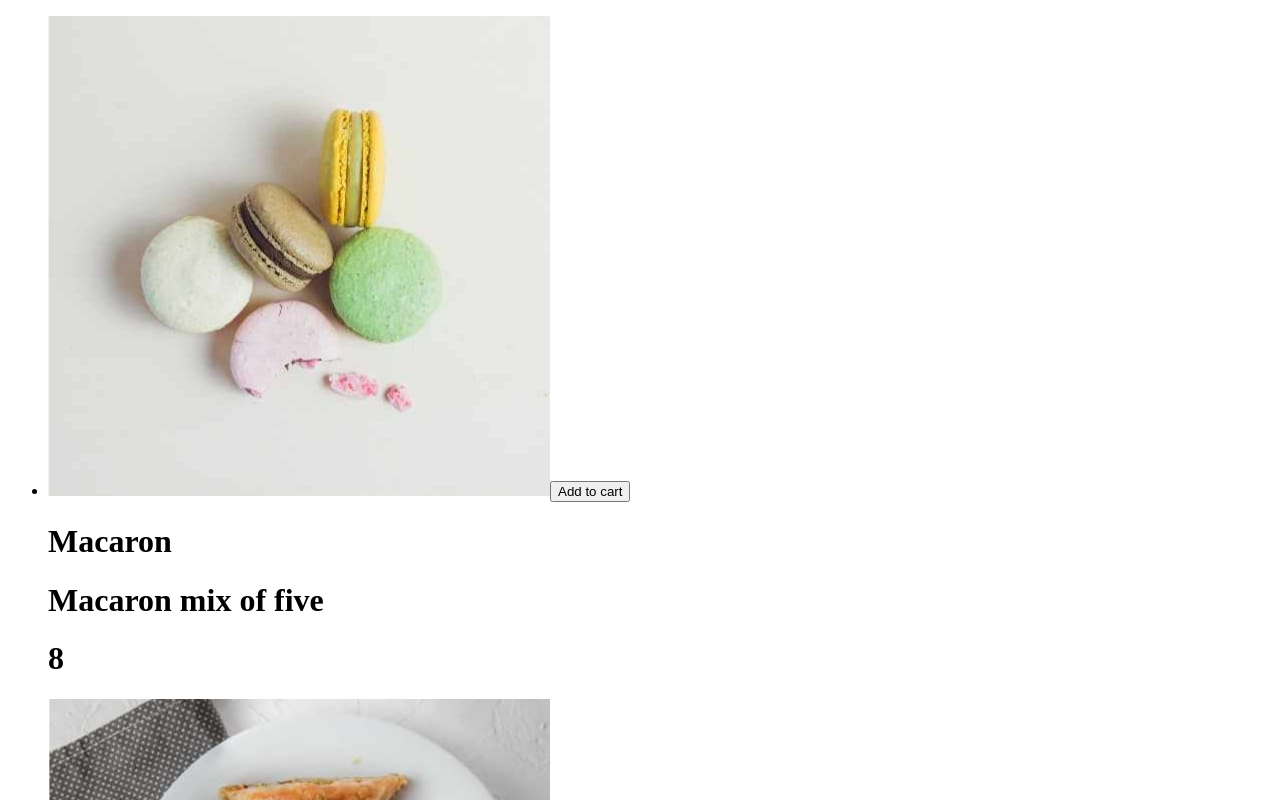
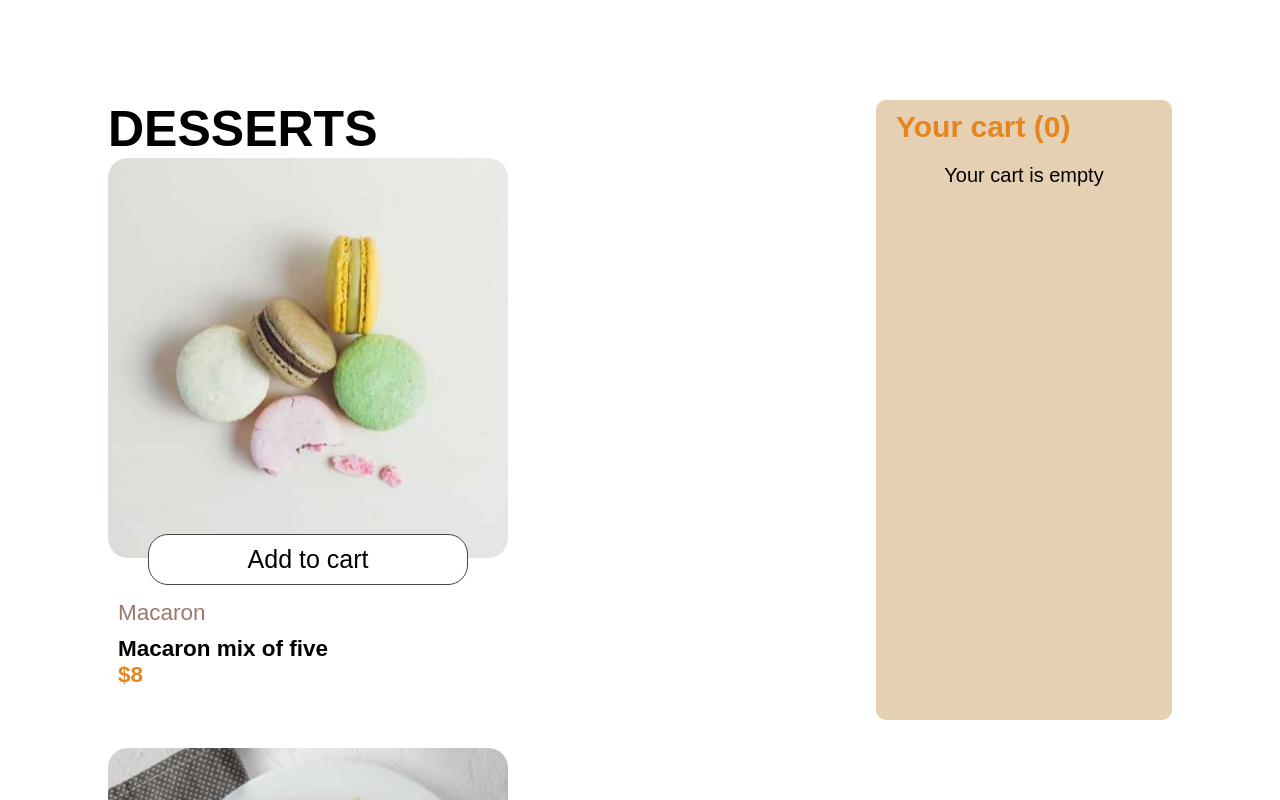
Before and after one commit to jovanlekic12/product-list-react, a React (Vite) app: page / in a window 1280 px wide. Shown: the top 800 px of the page. Built offline with nearby package versions, Linux system fonts and the light colour scheme.

Commit message:
refactor code

```diff
--- a/src/App.css
+++ b/src/App.css
@@ -0,0 +1,104 @@
+html {
+  font-size: 62.5%;
+}
+
+* {
+  margin: 0;
+  padding: 0;
+  font-family: sans-serif;
+}
+
+section {
+  width: fit-content;
+  max-width: 60%;
+}
+
+main {
+  margin-top: 10rem;
+  display: flex;
+  justify-content: center;
+}
+
+aside {
+  width: 20%;
+}
+
+.app__title {
+  font-size: 5rem;
+  width: fit-content;
+}
+
+.item__list {
+  list-style: none;
+  display: flex;
+  flex-wrap: wrap;
+  width: fit-content;
+  gap: 5rem;
+}
+
+.item__img {
+  width: 40rem;
+  height: 40rem;
+  object-fit: cover;
+  border-radius: 2rem;
+}
+
+.image__container {
+  position: relative;
+}
+
+.add__btn {
+  position: absolute;
+  width: 80%;
+  right: 50%;
+  bottom: -2.5rem;
+  transform: translate(50%, 0);
+  padding: 1rem 0;
+  font-size: 2.5rem;
+  border-radius: 2rem;
+  background-color: #fff;
+  border: solid 1px #444;
+  transition: all 0.5s;
+}
+
+.add__btn:hover {
+  cursor: pointer;
+  border-color: rgb(229, 133, 30);
+  color: rgb(229, 133, 30);
+  transition: all 0.5s;
+}
+
+.info__container {
+  margin-top: 3rem;
+  padding: 1rem;
+  font-size: 1.5rem;
+}
+
+.category {
+  color: rgb(158 119 107);
+  font-weight: 100;
+  margin-bottom: 1rem;
+}
+
+.price {
+  color: rgb(229, 133, 30);
+}
+
+.cart {
+  background-color: #e5d0b3;
+  min-height: 60rem;
+  padding: 1rem 2rem;
+  border-radius: 1rem;
+  height: fit-content;
+}
+
+.cart__counter {
+  font-size: 3rem;
+  color: rgb(229, 133, 30);
+  margin-bottom: 2rem;
+}
+
+.cart__p {
+  font-size: 2rem;
+  text-align: center;
+}
--- a/src/App.jsx
+++ b/src/App.jsx
@@ -5,15 +5,37 @@ import "./App.css";
 
 function App() {
   const [items, setItems] = useState(data);
+  const [cartItems, setCartItems] = useState([]);
+
+  function addItemHandler(id) {
+    const newItem = items.find((item) => item.id === id);
+    setCartItems((prev) => prev.push(newItem));
+    console.log(newItem);
+  }
 
   return (
-    <>
-      <ul>
-        {items.map((item) => {
-          return items && <Item {...item} key={item.id} />;
-        })}
-      </ul>
-    </>
+    <main>
+      <section>
+        <h1 className="app__title">DESSERTS</h1>
+        <ul className="item__list">
+          {items.map((item) => {
+            return (
+              items && (
+                <Item {...item} key={item.id} addItemHandler={addItemHandler} />
+              )
+            );
+          })}
+        </ul>
+      </section>
+      <aside className="cart">
+        <h1 className="cart__counter">Your cart ({cartItems.length})</h1>
+        {cartItems.length === 0 ? (
+          <p className="cart__p">Your cart is empty</p>
+        ) : (
+          <ul className="cart__list"></ul>
+        )}
+      </aside>
+    </main>
   );
 }
 
--- a/src/item.jsx
+++ b/src/item.jsx
@@ -1,16 +1,18 @@
 function Item(props) {
-  const { id, category, name, price, amount, img } = props;
+  const { id, category, name, price, amount, img, addItemHandler } = props;
 
   return (
     <li className="list__item">
       <div className="image__container">
-        <img src={img} alt="" />
-        <button className="add__btn">Add to cart</button>
+        <img src={img} alt="" className="item__img" />
+        <button onClick={() => addItemHandler(id)} className="add__btn">
+          Add to cart
+        </button>
       </div>
       <div className="info__container">
         <h1 className="category">{category}</h1>
         <h1 className="name">{name}</h1>
-        <h1 className="price">{price}</h1>
+        <h1 className="price">${price}</h1>
       </div>
     </li>
   );
```
